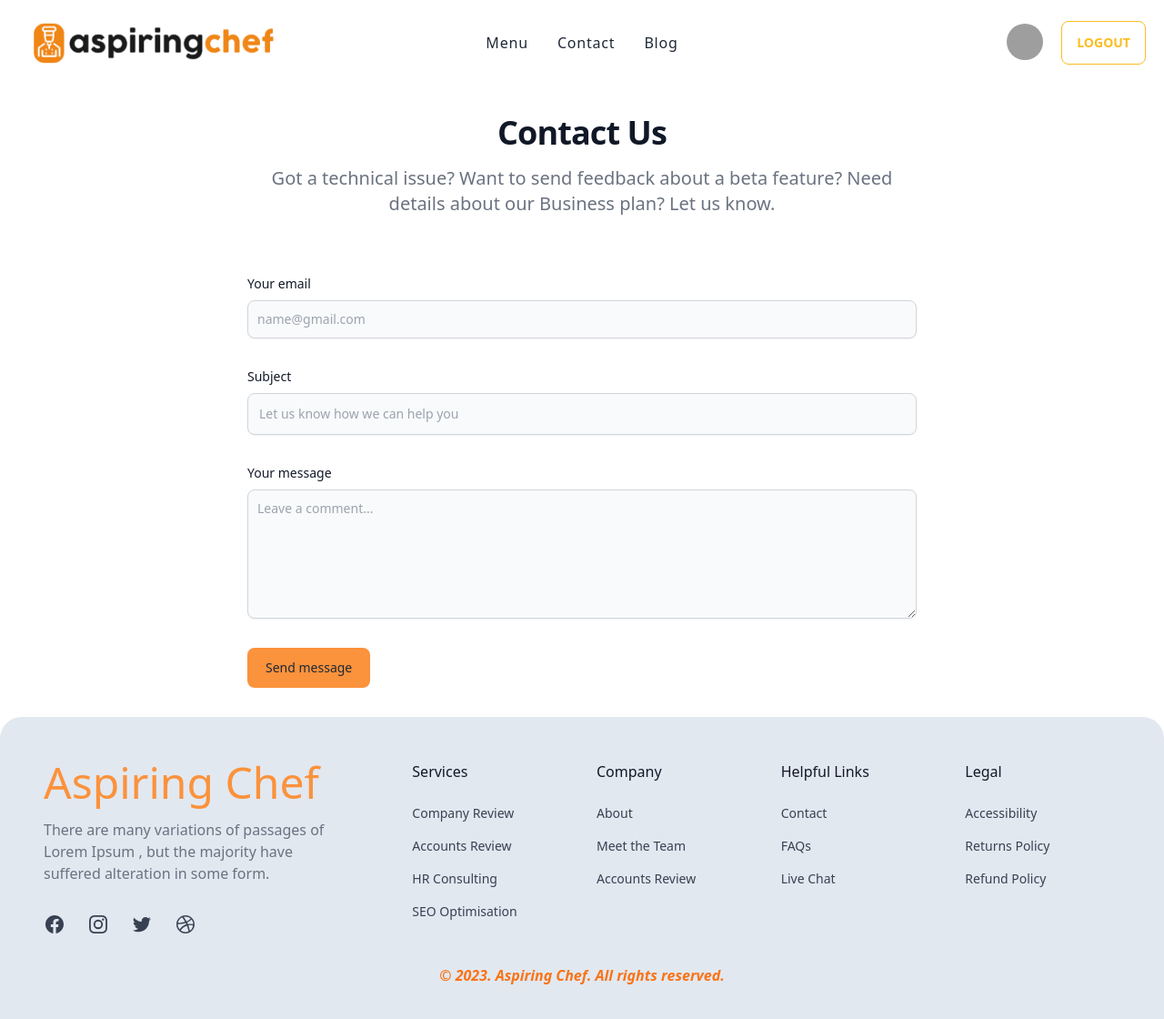
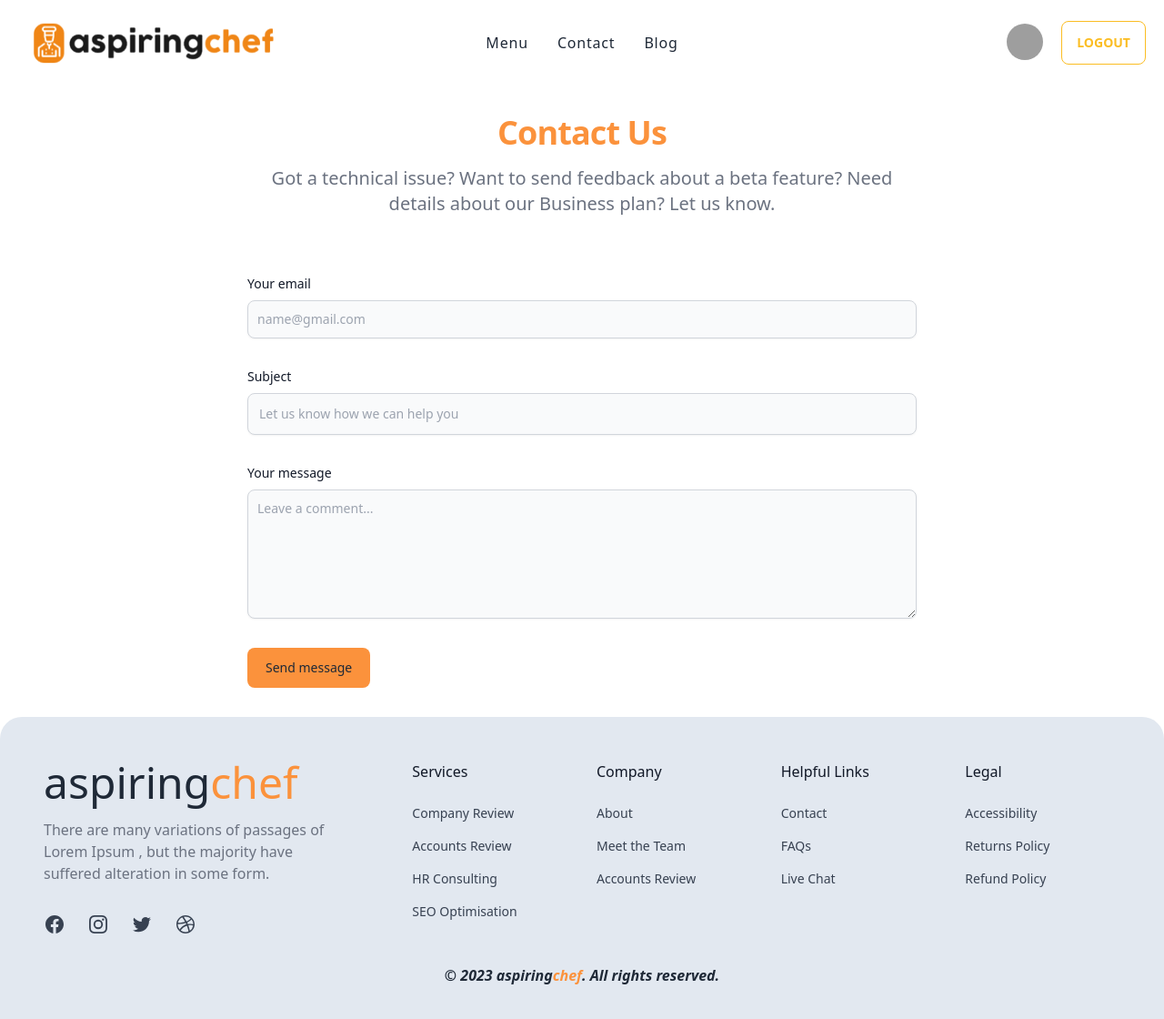
Before and after one commit to nirjhorsaha/chefs-client-side, a React (Vite) app: page /contact in a window 1280 px wide. Shown: the top 1120 px of the page at 91% size. Built offline with nearby package versions, Linux system fonts and the light colour scheme; grey boxes are pictures that could not be loaded.

Commit message:
contact and footer modified

```diff
--- a/package.json
+++ b/package.json
@@ -16,6 +16,7 @@
     "match-sorter": "^6.3.1",
     "react": "^18.2.0",
     "react-dom": "^18.2.0",
+    "react-hot-toast": "^2.4.1",
     "react-icons": "^4.8.0",
     "react-router-dom": "^6.11.0",
     "sort-by": "^1.2.0"
--- a/src/Components/Contact/Contact.jsx
+++ b/src/Components/Contact/Contact.jsx
@@ -5,7 +5,7 @@ const Contact = () => {
         <div>
             <section className="dark:bg-gray-900">
                 <div className="py-8 px-4 mx-auto max-w-screen-md">
-                    <h2 className="mb-4 text-4xl tracking-tight font-extrabold text-center text-gray-900 dark:text-white">Contact Us</h2>
+                    <h2 className="mb-4 text-4xl tracking-tight font-extrabold text-center text-orange-400 dark:text-white">Contact Us</h2>
                     <p className="mb-8 lg:mb-16 font-light text-center text-gray-500 dark:text-gray-400 sm:text-xl">Got a technical issue? Want to send feedback about a beta feature? Need details about our Business plan? Let us know.</p>
                     <form action="#" className="space-y-8">
                         <div>
--- a/src/Components/Footer/Footer.jsx
+++ b/src/Components/Footer/Footer.jsx
@@ -8,7 +8,7 @@ const Footer = () => {
                     className="max-w-screen-xl px-4 mx-auto space-y-8 sm:px-6 lg:p-12 ">
                     <div className="grid grid-cols-1 gap-8 lg:grid-cols-3 ">
                         <div>
-                            <p className='text-5xl custom-text text-orange-400'>Aspiring Chef</p>
+                            <p className='text-5xl custom-text '>aspiring<span className='text-orange-400'>chef</span></p>
                             {/* <img src={CareerHub} alt="" srcset="" /> */}
                             <p className="max-w-xs mt-4 text-gray-500 text-start">
                                 There are many variations of passages of Lorem Ipsum , but the majority have suffered alteration in some form.
@@ -225,8 +225,8 @@ const Footer = () => {
                         </div>
                     </div>
 
-                    <p className="font-bold text-orange-500 text-center  italic">
-                        &copy; 2023. Aspiring Chef. All rights reserved.
+                    <p className="font-bold  text-center  italic">
+                        &copy; 2023 aspiring<span className='text-orange-400'>chef</span>. All rights reserved.
                     </p>
                 </div>
             </footer>
```
Also changed, not shown: 1 other file (tests, documents, lock files or other folders).
